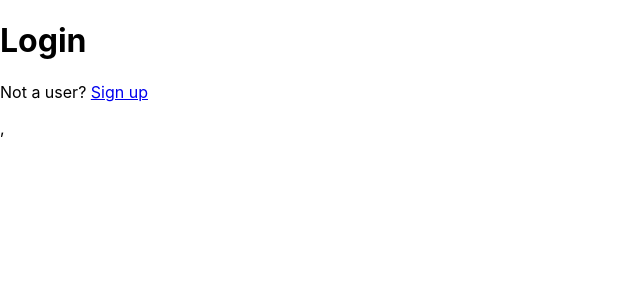
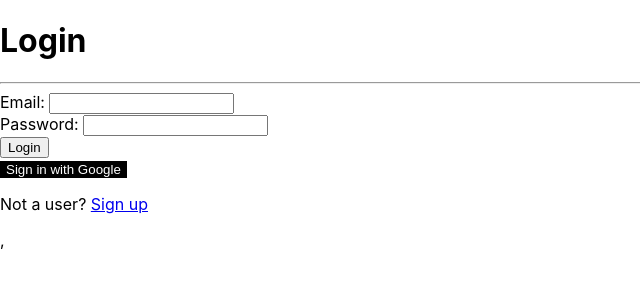
Before and after one commit to bserein/react-firebase-auth, a React (Create React App) app: page / in a window 1280 px wide. Shown: the top 300 px of the page, without its empty margins (0-640 px from the left). Built offline with nearby package versions, Linux system fonts and the light colour scheme.

Commit message:
added log out button and login page for sign in

```diff
--- a/src/App.js
+++ b/src/App.js
@@ -9,9 +9,12 @@
   const [user, setUser] = useState();
   return (
     <Routes>
-      <Route path="/login" element={<Login />} />
+      <Route path="/login" element={<Login setUser={setUser} />} />
       <Route path="/signup" element={<Signup setUser={setUser}/>} />
-      <Route path="/" element={user ? <Welcome /> : <Login/>} />
+      <Route path="/" element={user
+         ? <Welcome user={user} setUser={setUser} />
+        //  you add the set user as a prop
+         : <Login setUser={setUser} />} />
     </Routes>
   );
 }
--- a/src/scenes/Login.js
+++ b/src/scenes/Login.js
@@ -1,10 +1,64 @@
-import { Link } from "react-router-dom";
+import { useState } from "react"
+import { Link, useNavigate } from "react-router-dom"
+import { getAuth, signInWithEmailAndPassword, GoogleAuthProvider, signInWithPopup } from 'firebase/auth'
+import { app } from '../ConnectAuth'
 
-export default function Login() {
-  return (
-    <>
-      <h1>Login</h1>
-    <p>Not a user? <Link to="/signup">Sign up</Link></p>
-    </>
-  );
+export default function Login({ setUser }){
+const [email, setEmail] = useState("");
+const [password, setPassword] = useState("");
+const navigate = useNavigate();
+const provider = new GoogleAuthProvider();
+// this is a class so you substantiate it with new
+//this will be for the google sign in
+const auth = getAuth(app);
+const handleFormSubmit = (e) => {
+    e.preventDefault()
+    signInWithEmailAndPassword(auth, email, password)
+    //change this component to sign in so it remembers the user
+    .then(result => {
+        //setUser
+        setUser(result.user)
+        //navigate to home
+        navigate('/')
+        //this will take you to the welcome page
+    })
+    .catch(alert)
+    // alert(`Trying to sign up as ${email}`); no longer need this since its connected to firebase
 }
+//this function is used for the sign up using whatever email you wish
+const handleGoogleLogin = () => {
+    signInWithPopup(auth, provider)
+    //this will return a promise
+    .then(result => {
+        //setUser
+        setUser(result.user)
+        //navigate to home
+        navigate('/')
+        //this will take you to the welcome page
+    })
+    .catch(alert)
+}
+    return (
+        <>
+        <h1>Login</h1>
+        <hr />
+        <form onSubmit={handleFormSubmit}>
+                {/* form friendly works for the password and the email because its on the form and everything from under this one will be accessible */}
+            <label>Email: <input type="email" value={email} onChange={e => setEmail(e.target.value)}/></label> <br />
+            {/* with the type email it already lets it know that you need to put the @ for the email */}
+            <label>Password: <input type="password" value={password} onChange={e => setPassword(e.target.value)}/></label> <br />
+            {/* this took control of the inputs and have a prevent default so the page doesnt reload when its inputted */}
+            <input type="submit" value="Login"/>
+        </form>
+        <button
+        onClick={handleGoogleLogin}
+        // clickable function
+        style={{
+            backgroundColor: 'black',
+            color: 'white',
+            border: 'none'}}>
+                Sign in with Google</button>
+        <p>Not a user? <Link to="/signup">Sign up</Link></p>
+        </>
+    )
+}
--- a/src/scenes/Welcome.js
+++ b/src/scenes/Welcome.js
@@ -1,13 +1,17 @@
 import React from "react";
-import { Link } from "react-router-dom";
+
 //you also can delete the import react
 
 //you can also put the export default behind the function
-export default function Welcome(){
+export default function Welcome({user, setUser}){
+    console.log(user) //email, displayName, photoURL
     return (
         <>
         <h1>Welcome</h1>
-        <p>Want to leave? <Link to="/signup">logout</Link></p>
+        <h2>{user.displayName || user.email}</h2>
+        {user.photoURL && <img src={user.photoURL} alt={'Profile phot0 of logged-in user'} />} <br/>
+        {/* had to put a zero because it doesnt like it describing it as photo or picture */}
+        <button onClick={() => setUser(false)}>Sign out</button>
         </>
     )
 }
```
